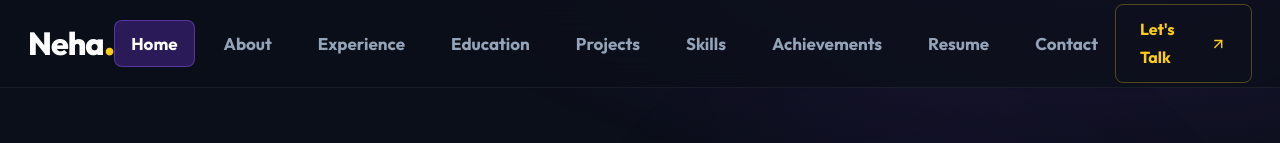
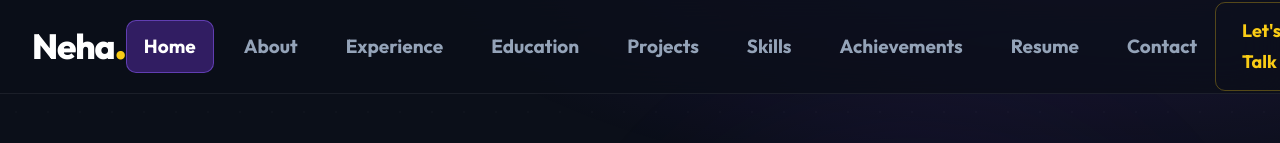
Before and after one commit to nehapoulose77/neha-portfolio, a React (Vite) app: page / in a window 1280 px wide. Shown: the top 143 px of the page. Built offline with nearby package versions, Linux system fonts and the light colour scheme.

Commit message:
style: substantially increase top navbar and dropdown menu font sizes and spacing

```diff
--- a/src/components/Navbar.jsx
+++ b/src/components/Navbar.jsx
@@ -112,7 +112,7 @@ export default function Navbar() {
             }}
           >
             <span>Let's Talk</span>
-            <ArrowUpRight size={18} />
+            <ArrowUpRight size={20} />
           </a>
         </div>
 
@@ -123,7 +123,7 @@ export default function Navbar() {
           aria-label={isOpen ? "Close Menu" : "Open Menu"}
           aria-expanded={isOpen}
         >
-          {isOpen ? <X size={26} /> : <Menu size={26} />}
+          {isOpen ? <X size={30} /> : <Menu size={30} />}
         </button>
       </div>
 
@@ -155,7 +155,7 @@ export default function Navbar() {
                   onClick={() => setIsOpen(false)}
                   aria-label="Close navigation"
                 >
-                  <X size={22} />
+                  <X size={26} />
                 </button>
               </div>
 
@@ -194,7 +194,7 @@ export default function Navbar() {
                       handleLinkClick("#resume");
                     }}
                   >
-                    <FileText size={16} />
+                    <FileText size={18} />
                     <span>Download Resume</span>
                   </a>
                   <a
@@ -205,7 +205,7 @@ export default function Navbar() {
                       handleLinkClick("#contact");
                     }}
                   >
-                    <Send size={16} />
+                    <Send size={18} />
                     <span>Contact Me</span>
                   </a>
                 </div>
--- a/src/styles.css
+++ b/src/styles.css
@@ -308,27 +308,27 @@ img {
   top: 0;
   left: 0;
   right: 0;
-  height: 88px;
+  height: 94px;
   z-index: 100;
-  background: rgba(11, 15, 25, 0.75);
+  background: rgba(11, 15, 25, 0.78);
   backdrop-filter: blur(20px);
   -webkit-backdrop-filter: blur(20px);
-  border-bottom: 1px solid rgba(255, 255, 255, 0.06);
+  border-bottom: 1px solid rgba(255, 255, 255, 0.07);
   transition: var(--transition-normal);
 }
 
 .navbar-scrolled {
-  height: 78px;
-  background: rgba(11, 15, 25, 0.94);
-  border-bottom: 1px solid rgba(255, 255, 255, 0.09);
-  box-shadow: 0 10px 30px rgba(0, 0, 0, 0.45);
+  height: 82px;
+  background: rgba(11, 15, 25, 0.95);
+  border-bottom: 1px solid rgba(255, 255, 255, 0.1);
+  box-shadow: 0 12px 35px rgba(0, 0, 0, 0.5);
 }
 
 .navbar-container {
-  max-width: 1420px;
+  max-width: 1480px;
   margin: 0 auto;
   height: 100%;
-  padding: 0 28px;
+  padding: 0 32px;
   display: flex;
   align-items: center;
   justify-content: space-between;
@@ -337,17 +337,17 @@ img {
 /* Brand */
 .brand-logo {
   font-family: var(--font-heading);
-  font-size: 32px;
+  font-size: 35px;
   font-weight: 800;
   color: var(--text-white);
-  letter-spacing: -1px;
+  letter-spacing: -1.2px;
   display: flex;
   align-items: baseline;
 }
 
 .brand-accent {
   color: var(--yellow-primary);
-  font-size: 38px;
+  font-size: 42px;
   line-height: 0;
 }
 
@@ -369,10 +369,10 @@ img {
 
 .nav-link {
   font-family: var(--font-heading);
-  font-size: 17px;
-  font-weight: 650;
+  font-size: 19px;
+  font-weight: 700;
   color: var(--text-body);
-  padding: 9px 17px;
+  padding: 10px 18px;
   border-radius: var(--radius-sm);
   display: block;
   position: relative;
@@ -390,9 +390,9 @@ img {
 .nav-active-pill {
   position: absolute;
   inset: 0;
-  background: rgba(124, 58, 237, 0.3);
-  border: 1px solid rgba(139, 92, 246, 0.45);
-  border-radius: var(--radius-sm);
+  background: rgba(124, 58, 237, 0.35);
+  border: 1.5px solid rgba(139, 92, 246, 0.55);
+  border-radius: 10px;
   z-index: -1;
 }
 
@@ -407,13 +407,13 @@ img {
   display: inline-flex;
   align-items: center;
   gap: 8px;
-  padding: 11px 24px;
+  padding: 13px 26px;
   background: transparent;
   color: var(--yellow-primary);
   border: 1.5px solid var(--yellow-border);
-  border-radius: var(--radius-sm);
-  font-family: var(--font-heading);
-  font-size: 16px;
+  border-radius: 10px;
+  font-family: var(--font-heading);
+  font-size: 18px;
   font-weight: 700;
   transition: var(--transition-fast);
 }
@@ -422,14 +422,14 @@ img {
   background: var(--yellow-subtle);
   border-color: var(--yellow-primary);
   transform: translateY(-2px);
-  box-shadow: 0 4px 18px rgba(250, 204, 21, 0.25);
+  box-shadow: 0 4px 20px rgba(250, 204, 21, 0.3);
 }
 
 /* Mobile Toggle */
 .mobile-toggle-btn {
   display: none;
   color: var(--text-white);
-  padding: 8px;
+  padding: 10px;
   border-radius: var(--radius-sm);
 }
 
@@ -451,13 +451,13 @@ img {
   top: 0;
   right: 0;
   bottom: 0;
-  width: min(350px, 88vw);
+  width: min(380px, 92vw);
   background: var(--bg-navy-surface);
   border-left: 1px solid var(--border-subtle);
   z-index: 160;
   display: flex;
   flex-direction: column;
-  padding: 26px;
+  padding: 28px;
   overflow-y: auto;
 }
 
@@ -471,7 +471,7 @@ img {
 }
 
 .mobile-drawer-header .brand-logo {
-  font-size: 30px;
+  font-size: 34px;
 }
 
 .mobile-close-btn {
@@ -486,41 +486,41 @@ img {
 .mobile-nav-links {
   display: flex;
   flex-direction: column;
-  gap: 10px;
+  gap: 12px;
 }
 
 .mobile-nav-item {
   display: flex;
   align-items: center;
   gap: 16px;
-  padding: 14px 18px;
+  padding: 16px 20px;
   border-radius: var(--radius-md);
   font-family: var(--font-heading);
-  font-size: 18.5px;
-  font-weight: 650;
+  font-size: 21px;
+  font-weight: 700;
   color: var(--text-body);
   transition: var(--transition-fast);
 }
 
 .mobile-link-num {
   font-family: var(--font-mono);
-  font-size: 13px;
+  font-size: 14px;
   color: var(--yellow-primary);
   opacity: 0.85;
 }
 
 .mobile-nav-item:hover, .mobile-nav-item.active {
-  background: rgba(124, 58, 237, 0.18);
+  background: rgba(124, 58, 237, 0.2);
   color: var(--text-white);
 }
 
 .mobile-active-dot {
   margin-left: auto;
-  width: 7px;
-  height: 7px;
+  width: 9px;
+  height: 9px;
   border-radius: 50%;
   background: var(--yellow-primary);
-  box-shadow: 0 0 8px var(--yellow-primary);
+  box-shadow: 0 0 10px var(--yellow-primary);
 }
 
 .mobile-drawer-footer {
@@ -535,11 +535,11 @@ img {
   display: flex;
   align-items: center;
   justify-content: center;
-  gap: 8px;
-  padding: 13px;
+  gap: 10px;
+  padding: 16px;
   border-radius: var(--radius-sm);
   font-family: var(--font-heading);
-  font-size: 14.5px;
+  font-size: 17px;
   font-weight: 700;
 }
 
@@ -2725,7 +2725,7 @@ img {
 /* --------------------------------------------------------------------------
    17. RESPONSIVE MEDIA QUERIES
    -------------------------------------------------------------------------- */
-@media (max-width: 1080px) {
+@media (max-width: 1180px) {
   .desktop-nav, .navbar-actions {
     display: none;
   }
```
